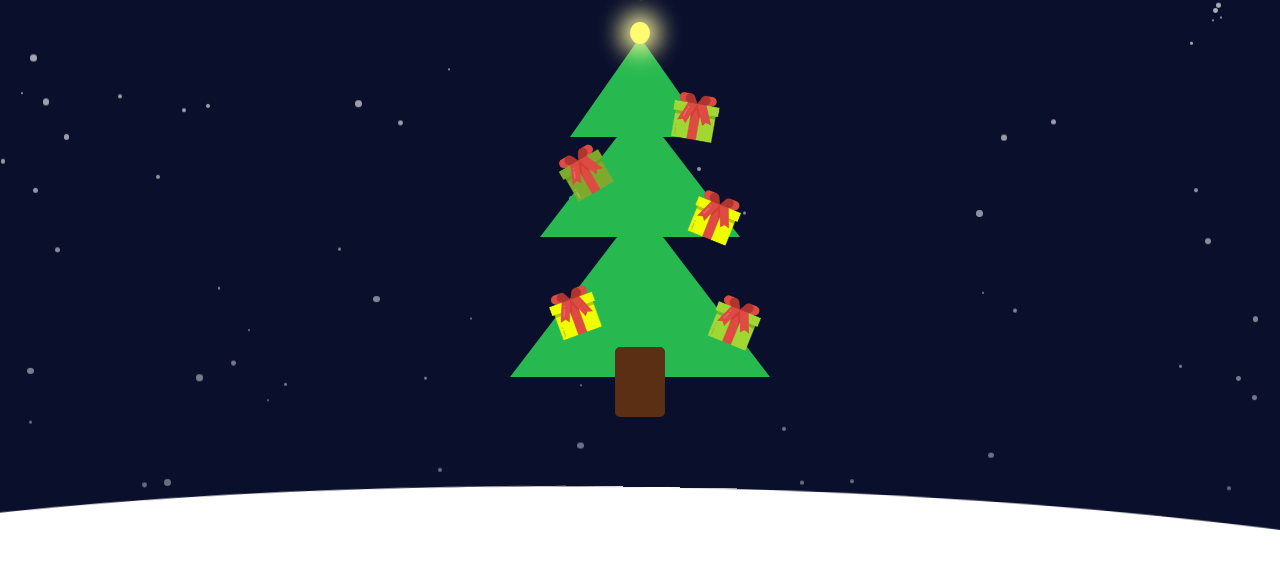
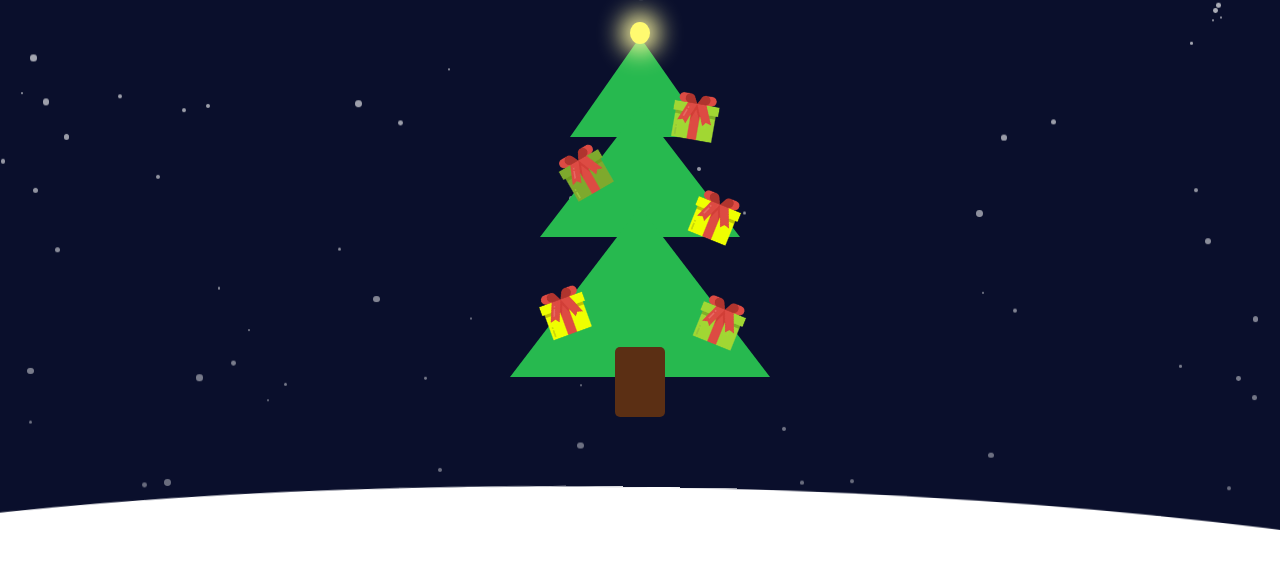
Before and after one commit to ShoonLaiThandarKyaw/Christmas-Wish-Tree, a plain HTML site: page index.html in a window 1280 px wide. Shown: the part 233-797 px from the top of the page. Drawn offline with Linux system fonts and the light colour scheme; a web font is replaced by a local one.

Commit message:
Change positions

```diff
--- a/style.css
+++ b/style.css
@@ -163,7 +163,7 @@ body::before {
   transform: rotate(-30deg);
 }
 .g2 {
-  left: 110px;
+  left: 100px;
   top: 220px;
   transform: rotate(-20deg);
 }
@@ -173,7 +173,7 @@ body::before {
   transform: rotate(22deg);
 }
 .g4 {
-  left: 270px;
+  left: 255px;
   top: 230px;
   transform: rotate(22deg);
 }
```
